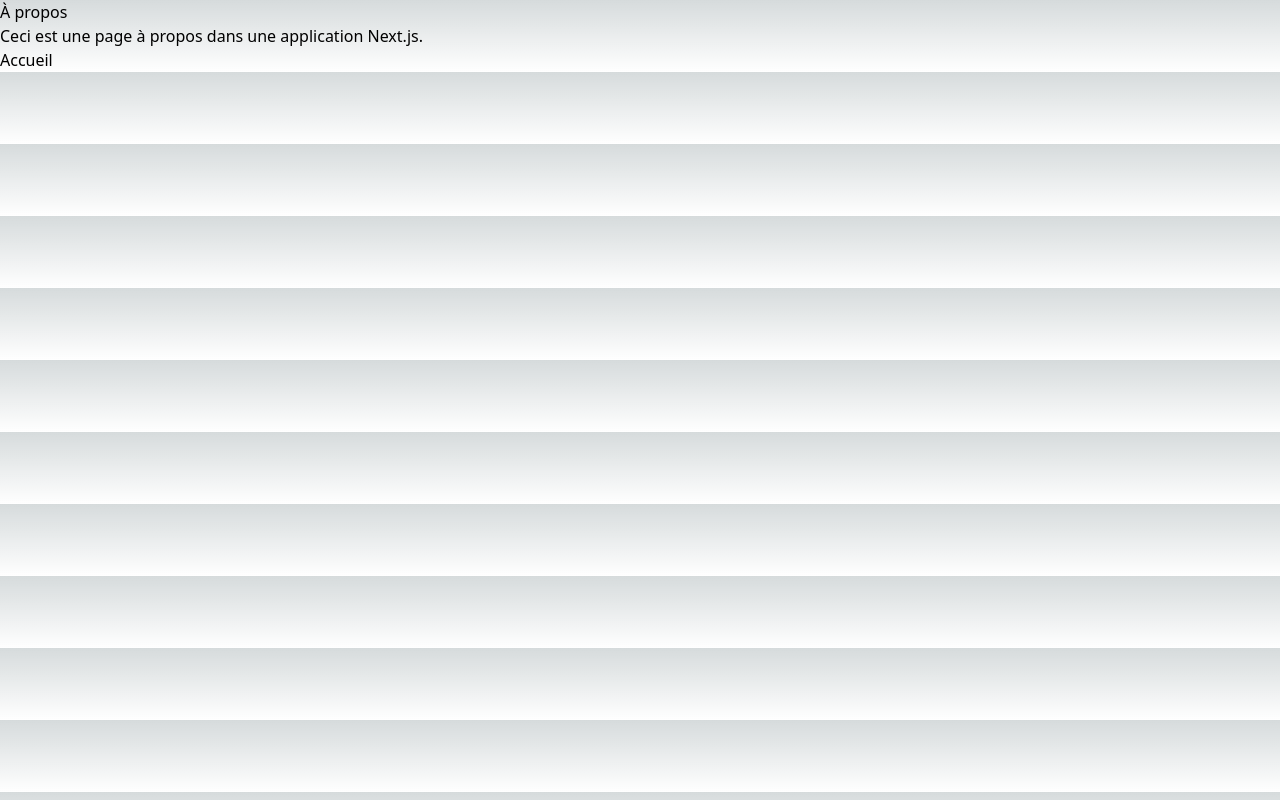
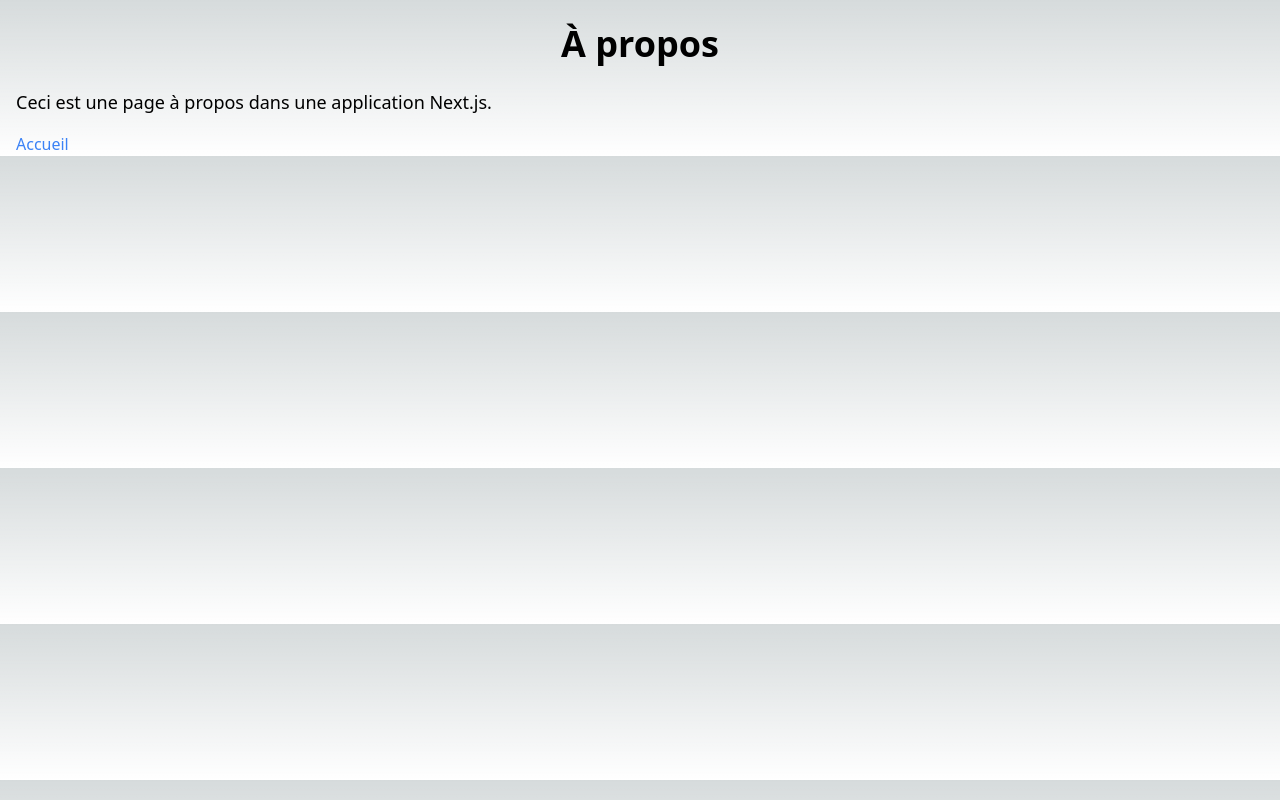
Before and after one commit to simbiss/nextnews, a Next.js app: page /about in a window 1280 px wide. Built offline with nearby package versions, Linux system fonts and the light colour scheme.

Commit message:
implementation frontend pour la page a propos

```diff
--- a/src/pages/about.tsx
+++ b/src/pages/about.tsx
@@ -2,10 +2,11 @@ import Link from 'next/link';
 
 const AboutPage = () => {
   return (
-    <div>
-      <h1>À propos</h1>
-      <p>Ceci est une page à propos dans une application Next.js.</p>
-      <Link legacyBehavior href="/"><a>Accueil</a></Link>
+    <div className="container mx-auto px-4">
+      <h1 className="text-4xl font-bold text-center my-6">À propos</h1>
+      <p className="text-lg my-4">Ceci est une page à propos dans une application Next.js.</p>
+      <Link legacyBehavior href="/">
+        <a className="text-blue-500 hover:text-blue-700 transition duration-300">Accueil</a></Link>
     </div>
   );
 };
```
